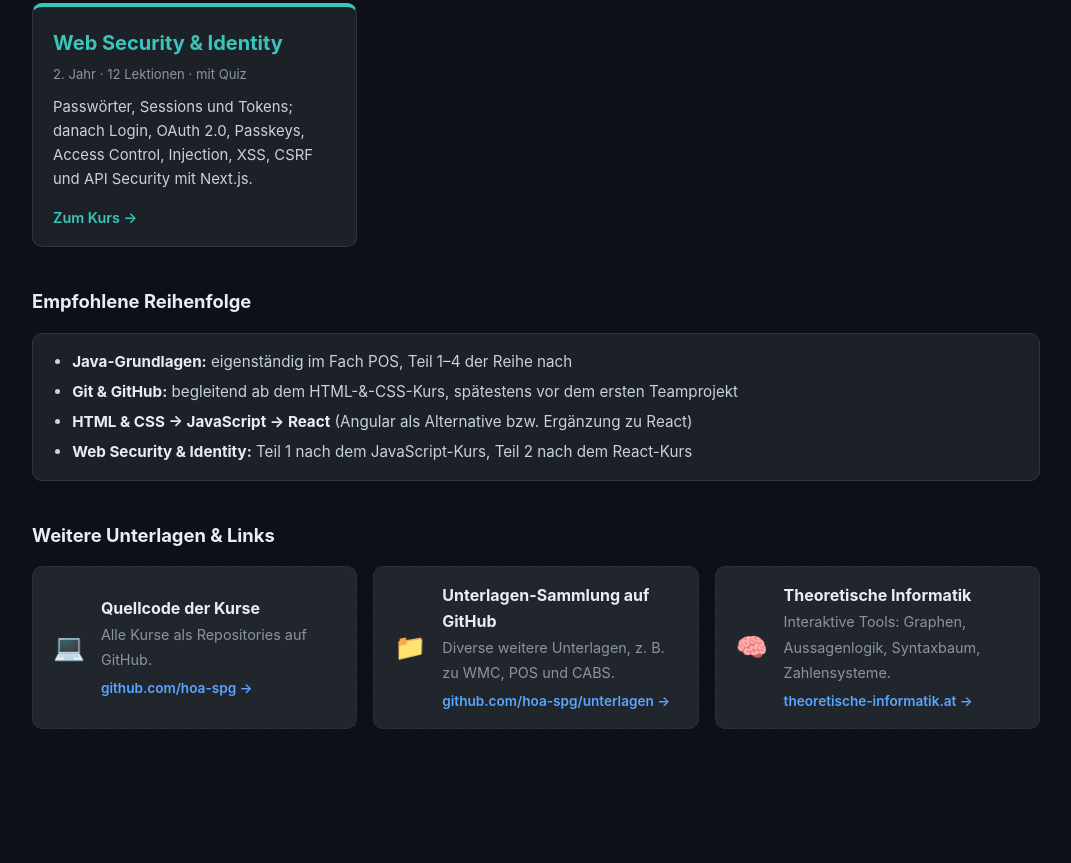
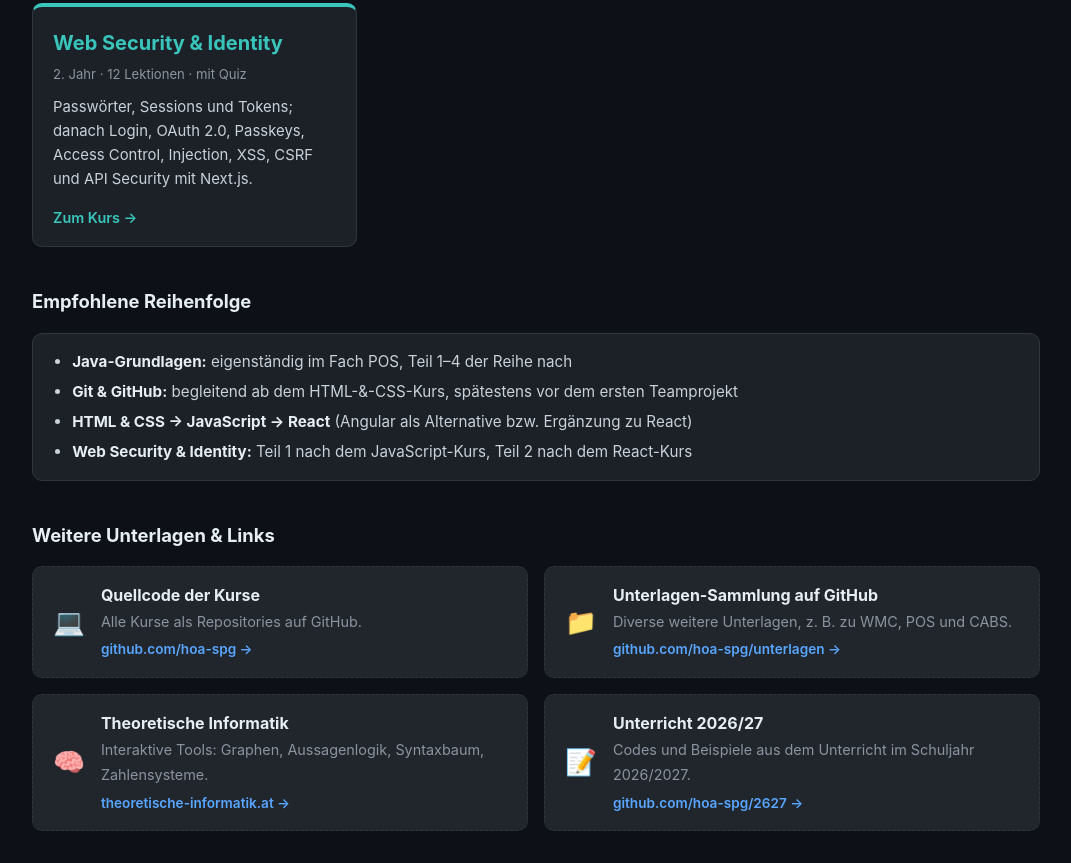
Before and after one commit to hoa-spg/hoa-spg.github.io, a plain HTML site: page index.html in a window 1280 px wide. Shown: the part 917-1780 px from the top of the page, without its empty margins (104-1175 px from the left). Before the commit the page ends 1678 px from the top, so only its background shows below. Drawn offline with Linux system fonts and the light colour scheme.

Commit message:
Landing Page: Link auf Unterrichts-Repo 2026/27
Co-Authored-By: Claude Opus 5.5 <noreply@anthropic.com>

```diff
--- a/index.html
+++ b/index.html
@@ -157,7 +157,8 @@
     }
     .extras {
       display: grid;
-      grid-template-columns: repeat(auto-fill, minmax(290px, 1fr));
+      grid-template-columns: repeat(auto-fill,
+        minmax(min(100%, 420px), 1fr));
       gap: 1rem;
     }
     .extra:hover, .extra:focus-visible { border-color: var(--link); }
@@ -299,6 +300,15 @@
         <span class="url">theoretische-informatik.at &rarr;</span>
       </div>
     </a>
+    <a class="extra" href="https://github.com/hoa-spg/2627">
+      <span class="icon" aria-hidden="true">&#128221;</span>
+      <div>
+        <strong>Unterricht 2026/27</strong>
+        <span>Codes und Beispiele aus dem Unterricht im Schuljahr
+          2026/2027.</span>
+        <span class="url">github.com/hoa-spg/2627 &rarr;</span>
+      </div>
+    </a>
   </div>
 </div>
 <script>
```
